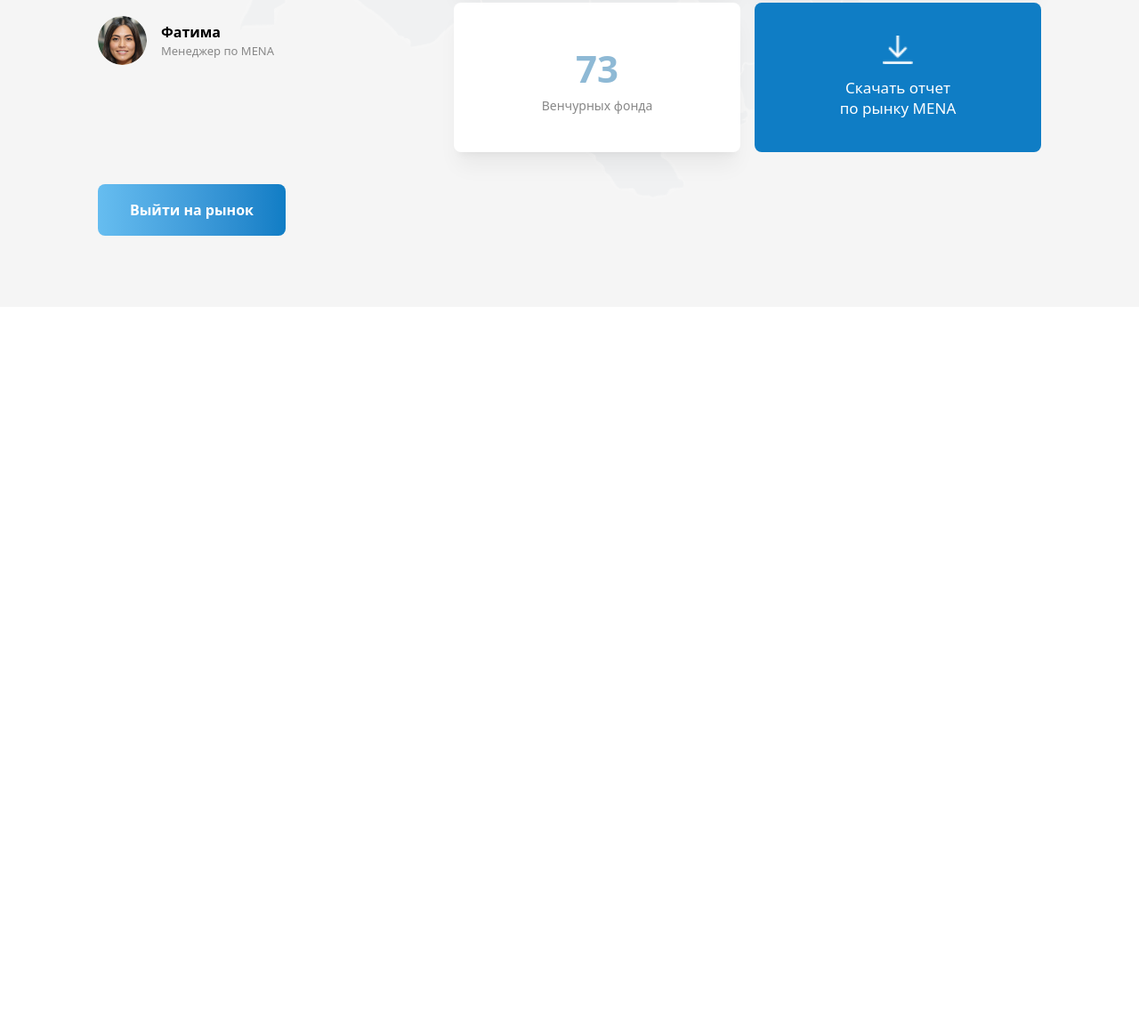
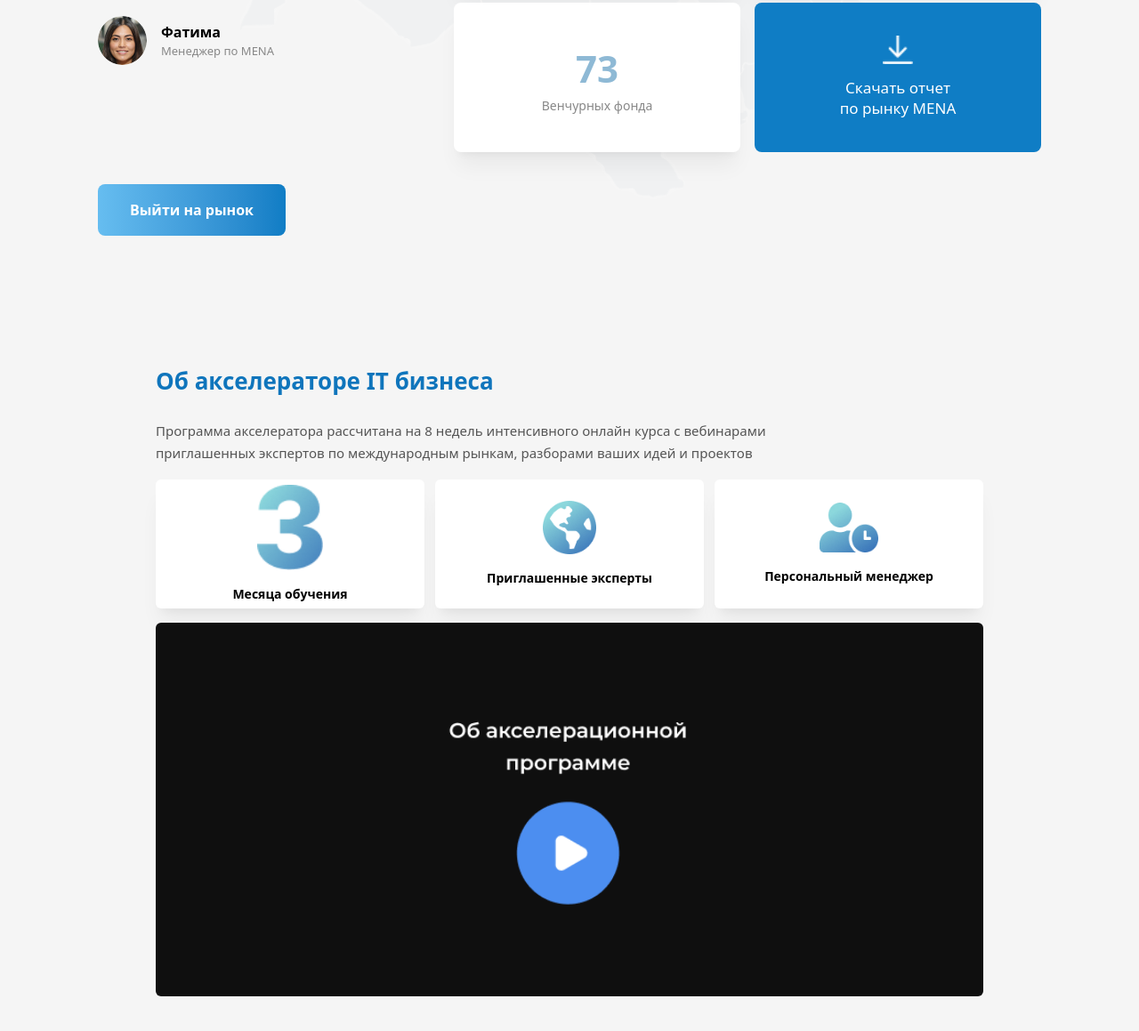
Before and after one commit to ismatovbenya2-droid/exam2, a website: page index.html in a window 1280 px wide. Shown: the part 3459-4618 px from the top of the page at 89% size. Before the commit the page ends 3804 px from the top, so only its background shows below. Drawn offline with Linux system fonts and the light colour scheme.

Commit message:
commit-6

```diff
--- a/index.html
+++ b/index.html
@@ -605,5 +605,69 @@
 
   </div>
 </section>
+
+<section class="bg-[#f5f5f5] py-16 max-sm:py-12">
+
+  <div class="max-w-[970px] mx-auto px-5">
+
+    <h2 class="text-[#0f75bc] text-[26px] font-bold mb-6
+               max-lg:text-center
+               max-sm:text-[30px] max-sm:leading-[1.35]">
+      Об акселераторе IT бизнеса
+    </h2>
+
+    <p class="text-[#555] text-[15px] leading-[1.7] max-w-[760px] mb-4
+              max-lg:text-center max-lg:mx-auto
+              max-sm:text-[18px] max-sm:leading-[1.5] max-sm:mb-7">
+      Программа акселератора рассчитана на 8 недель интенсивного онлайн курса
+      с вебинарами приглашенных экспертов по международным рынкам, разборами
+      ваших идей и проектов
+    </p>
+
+    <div class="grid grid-cols-3 gap-3 mb-4
+                max-sm:grid-cols-1 max-sm:gap-4 max-sm:mb-4">
+
+      <div class="bg-white rounded-md shadow-xl shadow-black/5 h-[145px]
+                  flex flex-col items-center justify-center
+                  max-sm:h-[170px] max-sm:flex-row max-sm:justify-start max-sm:px-9 max-sm:gap-8">
+        <img src="../img/8.png" alt="" class="w-[74px] max-sm:w-[82px]">
+        <p class="font-semibold text-[14px] mt-4 max-sm:mt-0 max-sm:text-[18px]">
+          Месяца обучения
+        </p>
+      </div>
+
+      <div class="bg-white rounded-md shadow-xl shadow-black/5 h-[145px]
+                  flex flex-col items-center justify-center
+                  max-sm:h-[170px] max-sm:flex-row max-sm:justify-start max-sm:px-9 max-sm:gap-8">
+        <img src="../img/9.png" alt="" class="w-[60px] max-sm:w-[64px]">
+        <p class="font-semibold text-[14px] mt-4 max-sm:mt-0 max-sm:text-[18px]">
+          Приглашенные эксперты
+        </p>
+      </div>
+
+      <div class="bg-white rounded-md shadow-xl shadow-black/5 h-[145px]
+                  flex flex-col items-center justify-center
+                  max-sm:h-[170px] max-sm:flex-row max-sm:justify-start max-sm:px-9 max-sm:gap-8">
+        <img src="../img/10.png" alt="" class="w-[66px] max-sm:w-[70px]">
+        <p class="font-semibold text-[14px] mt-4 max-sm:mt-0 max-sm:text-[18px]">
+          Персональный менеджер
+        </p>
+      </div>
+
+    </div>
+
+    <div class="w-full">
+      <img
+        src="../img/11.png"
+        alt=""
+        class="w-full h-[420px] object-cover rounded-md
+               max-lg:h-[450px]
+               max-sm:h-auto"
+      >
+    </div>
+
+  </div>
+
+</section>
 </body>
 </html>
```
Also changed, not shown: img/10.png (added), img/11.png (added), img/8.png (added), img/9.png (added), src/output.css, 1 other file.
